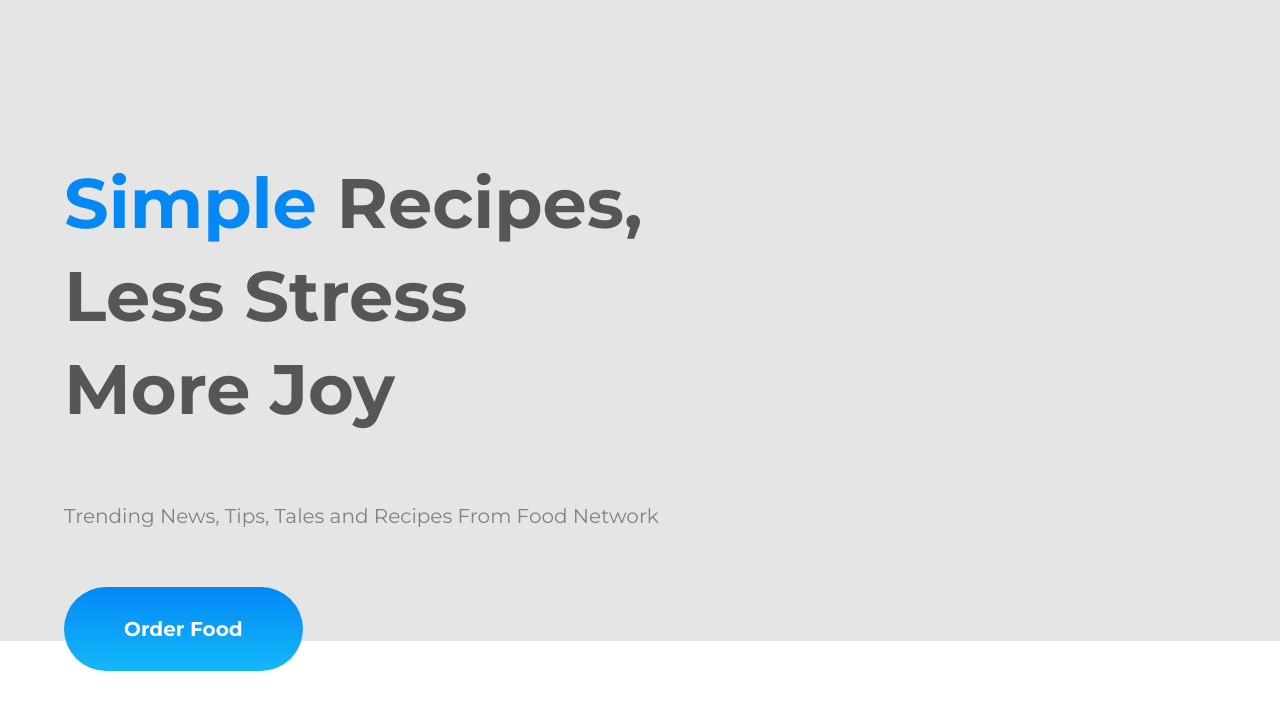
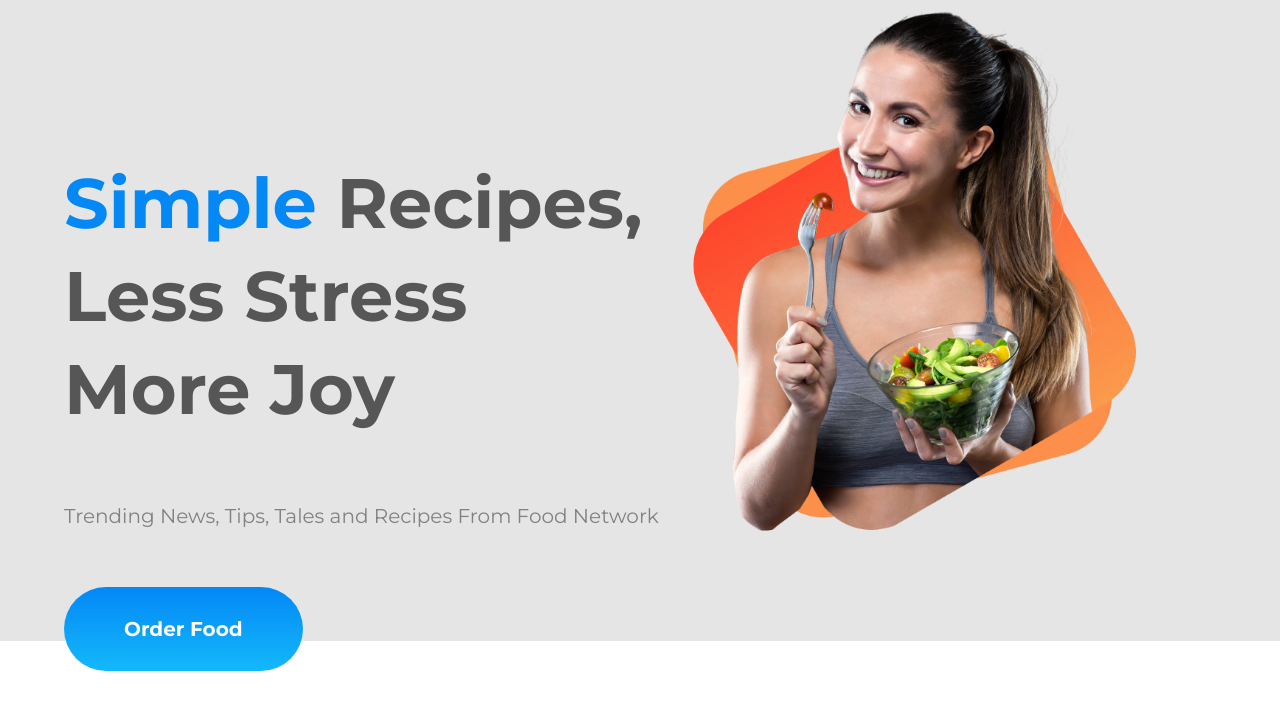
Before and after one commit to arafat4u/food-network, a plain HTML site: page index.html in a window 1280 px wide. Drawn offline with Linux system fonts and the light colour scheme; the site is published under a folder, as on GitHub Pages, so addresses that start at the root find nothing.

Commit message:
top part update

```diff
--- a/index.html
+++ b/index.html
@@ -24,7 +24,7 @@
             <a class="order-food" href="#">Order Food</a>
         </div>
         <div class="half-width top-part-image">
-            <img src="/images/female/Group 8425.png" alt="">
+            <img src="images/female/Group 8425.png" alt="">
         </div>
     </section>
 </body>
```
Also changed, not shown: style.css (line endings or trailing spaces).
